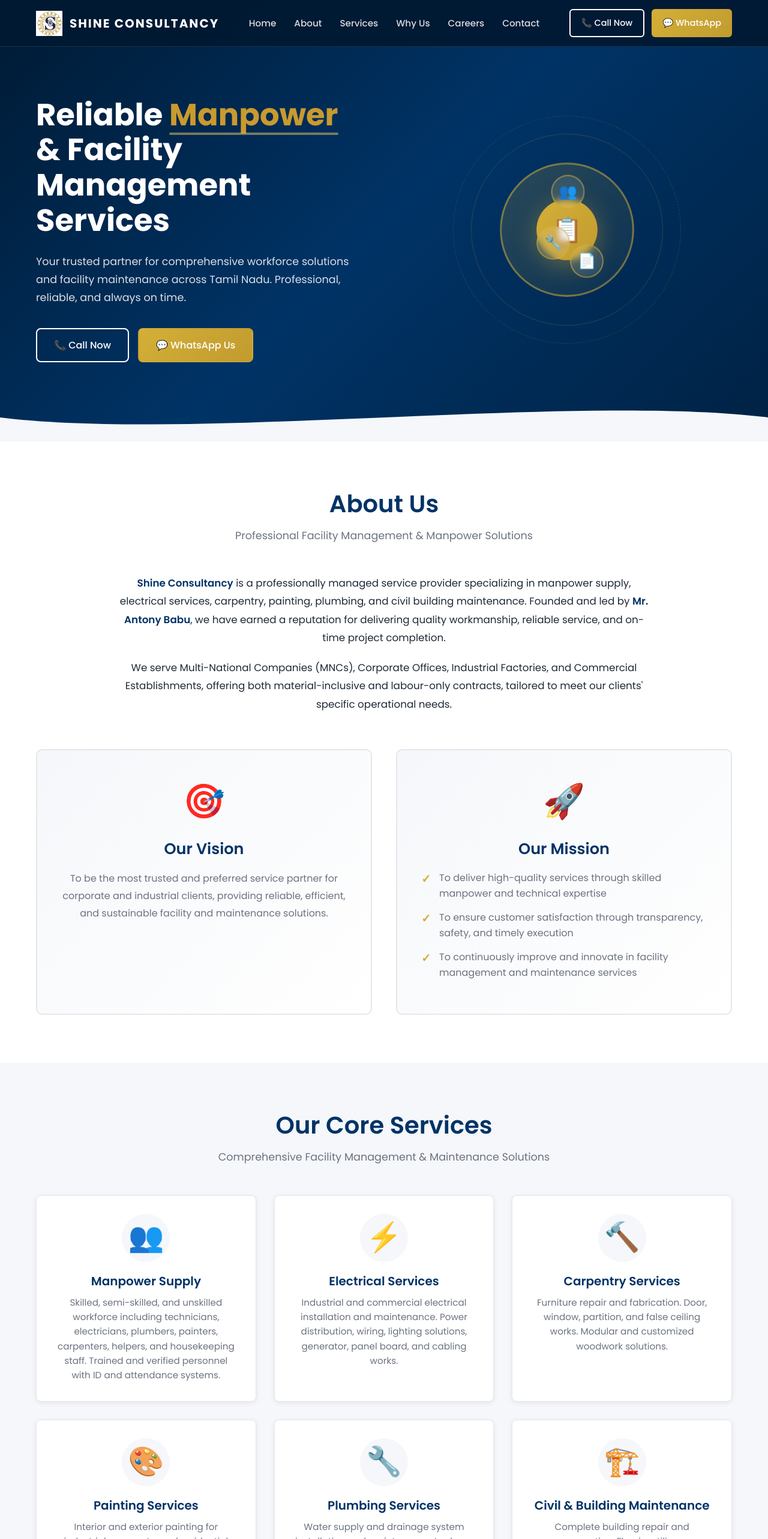
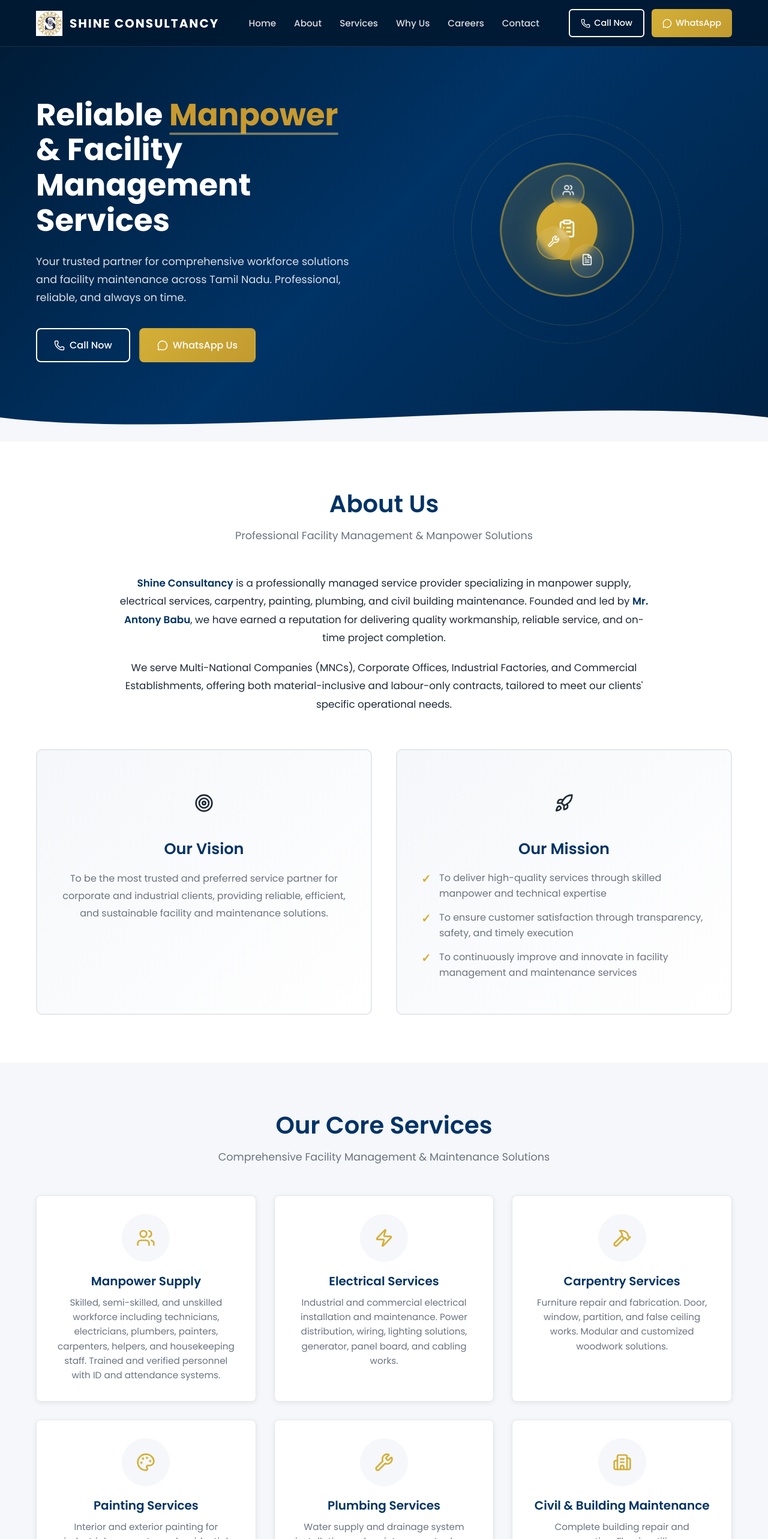
Before and after one commit to DicksonLegend/shine-consultancy-website, a React (Vite) app: page / in a window 1280 px wide. Shown: the top 2566 px of the page at 60% size. Built offline with nearby package versions, Linux system fonts and the light colour scheme.

Commit message:
UI Enhancement

```diff
--- a/package.json
+++ b/package.json
@@ -10,6 +10,7 @@
     "preview": "vite preview"
   },
   "dependencies": {
+    "lucide-react": "^0.562.0",
     "react": "^19.2.0",
     "react-dom": "^19.2.0"
   },
--- a/src/sections/About.jsx
+++ b/src/sections/About.jsx
@@ -1,3 +1,4 @@
+import { Target, Rocket } from 'lucide-react';
 import './About.css';
 
 const About = () => {
@@ -20,7 +21,7 @@
 
                 <div className="vision-mission">
                     <div className="vm-card">
-                        <div className="vm-icon">🎯</div>
+                        <div className="vm-icon"><Target size={32} /></div>
                         <h3>Our Vision</h3>
                         <p>
                             To be the most trusted and preferred service partner for corporate and industrial clients, providing reliable, efficient, and sustainable facility and maintenance solutions.
@@ -28,7 +29,7 @@
                     </div>
 
                     <div className="vm-card">
-                        <div className="vm-icon">🚀</div>
+                        <div className="vm-icon"><Rocket size={32} /></div>
                         <h3>Our Mission</h3>
                         <ul className="mission-list">
                             <li>To deliver high-quality services through skilled manpower and technical expertise</li>
--- a/src/sections/Careers.jsx
+++ b/src/sections/Careers.jsx
@@ -1,4 +1,5 @@
 import { useState } from 'react';
+import { Briefcase, MessageCircle } from 'lucide-react';
 import Button from '../components/Button';
 import './Careers.css';
 
@@ -34,7 +35,7 @@
 
                 <div className="careers-content">
                     <div className="careers-info">
-                        <div className="info-icon">💼</div>
+                        <div className="info-icon"><Briefcase size={32} /></div>
                         <h3>Looking for Work?</h3>
                         <p>
                             We are always looking for skilled technicians, electricians, painters, plumbers, carpenters, and general workers to join our manpower team. If you have experience and are looking for stable work opportunities with corporate clients, we'd love to hear from you.
@@ -102,7 +103,7 @@
                             <Button
                                 variant="whatsapp"
                                 onClick={handleWhatsAppApply}
-                                icon="💬"
+                                icon={<MessageCircle size={18} />}
                             >
                                 Apply via WhatsApp
                             </Button>
--- a/src/sections/Contact.jsx
+++ b/src/sections/Contact.jsx
@@ -1,9 +1,10 @@
+import { User, MapPin, Phone, Mail, MessageCircle } from 'lucide-react';
 import Button from '../components/Button';
 import './Contact.css';
 
 const Contact = () => {
     const contactInfo = {
-        address: 'SF No.588/1, A2C, No.2, Thiru Nagar, Andhivadi, HOSUR - 635 110, TN',
+        address: 'SF No.588/1, A2C, No.2, Thiru Nagar, Andhivadi, Mathigiri, HOSUR - 635 110, TN',
         phone: '+919976363114',
         email: 'shineconsultancy114@gmail.com'
     };
@@ -21,19 +22,19 @@
                 <div className="contact-content">
                     <div className="contact-info">
                         <div className="info-card">
-                            <div className="info-icon">👤</div>
+                            <div className="info-icon"><User size={24} /></div>
                             <h3>Proprietor</h3>
                             <p className="info-text">Mr. Antony Babu</p>
                         </div>
 
                         <div className="info-card">
-                            <div className="info-icon">📍</div>
+                            <div className="info-icon"><MapPin size={24} /></div>
                             <h3>Address</h3>
                             <p className="info-text">{contactInfo.address}</p>
                         </div>
 
                         <div className="info-card">
-                            <div className="info-icon">📞</div>
+                            <div className="info-icon"><Phone size={24} /></div>
                             <h3>Phone</h3>
                             <p className="info-text">
                                 <a href={`tel:${contactInfo.phone}`} className="contact-link">
@@ -43,7 +44,7 @@
                         </div>
 
                         <div className="info-card">
-                            <div className="info-icon">✉️</div>
+                            <div className="info-icon"><Mail size={24} /></div>
                             <h3>Email</h3>
                             <p className="info-text">
                                 <a href={`mailto:${contactInfo.email}`} className="contact-link">
@@ -63,7 +64,7 @@
                             <Button
                                 variant="primary"
                                 href={`tel:${contactInfo.phone}`}
-                                icon="📞"
+                                icon={<Phone size={18} />}
                             >
                                 Call Now
                             </Button>
@@ -71,7 +72,7 @@
                             <Button
                                 variant="whatsapp"
                                 href={`https://wa.me/${contactInfo.phone.replace(/\+/g, '')}?text=${encodeURIComponent(whatsappMessage)}`}
-                                icon="💬"
+                                icon={<MessageCircle size={18} />}
                             >
                                 WhatsApp Us
                             </Button>
@@ -79,7 +80,7 @@
                             <Button
                                 variant="outline"
                                 href={`mailto:${contactInfo.email}`}
-                                icon="✉️"
+                                icon={<Mail size={18} />}
                             >
                                 Send Email
                             </Button>
--- a/src/sections/Footer.css
+++ b/src/sections/Footer.css
@@ -49,6 +49,12 @@
     line-height: 1.5;
 }
 
+.footer-contact-list li {
+    display: flex;
+    align-items: center;
+    gap: 8px;
+}
+
 .footer-bottom {
     border-top: 1px solid rgba(255, 255, 255, 0.2);
     padding-top: 25px;
--- a/src/sections/Footer.jsx
+++ b/src/sections/Footer.jsx
@@ -1,3 +1,4 @@
+import { MapPin, Phone, Mail } from 'lucide-react';
 import './Footer.css';
 
 const Footer = () => {
@@ -28,10 +29,10 @@
 
                     <div className="footer-section">
                         <h4 className="footer-heading">Contact Information</h4>
-                        <ul className="footer-list">
-                            <li>📍 Hosur, Tamil Nadu - 635 110</li>
-                            <li>📞 +919976363114</li>
-                            <li>✉️ shineconsultancy114@gmail.com</li>
+                        <ul className="footer-list footer-contact-list">
+                            <li><MapPin size={16} /> Hosur, Tamil Nadu - 635 110</li>
+                            <li><Phone size={16} /> +919976363114</li>
+                            <li><Mail size={16} /> shineconsultancy114@gmail.com</li>
                         </ul>
                     </div>
                 </div>
--- a/src/sections/Hero.jsx
+++ b/src/sections/Hero.jsx
@@ -1,4 +1,5 @@
 import { useState, useEffect } from 'react';
+import { Phone, MessageCircle, ClipboardList, Users, Wrench, FileText } from 'lucide-react';
 import Button from '../components/Button';
 import './Hero.css';
 import logoImg from '../assets/shineconsultancy-logo.png';
@@ -47,7 +48,7 @@
 
                     <div className="nav-buttons">
                         <a href={`tel:${phoneNumber}`} className="nav-btn nav-btn-outline">
-                            📞 Call Now
+                            <Phone size={16} /> Call Now
                         </a>
                         <a
                             href={`https://wa.me/${phoneNumber.replace(/\+/g, '')}?text=${encodeURIComponent(whatsappMessage)}`}
@@ -55,7 +56,7 @@
                             target="_blank"
                             rel="noopener noreferrer"
                         >
-                            💬 WhatsApp
+                            <MessageCircle size={16} /> WhatsApp
                         </a>
                     </div>
 
@@ -91,7 +92,7 @@
 
                             <div className="hero-buttons">
                                 <a href={`tel:${phoneNumber}`} className="hero-btn hero-btn-outline">
-                                    📞 Call Now
+                                    <Phone size={18} /> Call Now
                                 </a>
                                 <a
                                     href={`https://wa.me/${phoneNumber.replace(/\+/g, '')}?text=${encodeURIComponent(whatsappMessage)}`}
@@ -99,7 +100,7 @@
                                     target="_blank"
                                     rel="noopener noreferrer"
                                 >
-                                    💬 WhatsApp Us
+                                    <MessageCircle size={18} /> WhatsApp Us
                                 </a>
                             </div>
                         </div>
@@ -108,18 +109,18 @@
                         <div className="hero-graphic">
                             <div className="graphic-circle">
                                 <div className="graphic-center">
-                                    <span className="center-icon">📋</span>
+                                    <span className="center-icon"><ClipboardList size={32} /></span>
                                 </div>
 
                                 {/* Orbiting Icons */}
                                 <div className="orbit-icon orbit-1">
-                                    <span>👥</span>
+                                    <span><Users size={20} /></span>
                                 </div>
                                 <div className="orbit-icon orbit-2">
-                                    <span>🔧</span>
+                                    <span><Wrench size={20} /></span>
                                 </div>
                                 <div className="orbit-icon orbit-3">
-                                    <span>📄</span>
+                                    <span><FileText size={20} /></span>
                                 </div>
                             </div>
 
--- a/src/sections/Services.jsx
+++ b/src/sections/Services.jsx
@@ -1,35 +1,36 @@
+import { Users, Zap, Hammer, Palette, Wrench, Building2 } from 'lucide-react';
 import Card from '../components/Card';
 import './Services.css';
 
 const Services = () => {
     const services = [
         {
-            icon: '👥',
+            icon: <Users size={32} />,
             title: 'Manpower Supply',
             description: 'Skilled, semi-skilled, and unskilled workforce including technicians, electricians, plumbers, painters, carpenters, helpers, and housekeeping staff. Trained and verified personnel with ID and attendance systems.'
         },
         {
-            icon: '⚡',
+            icon: <Zap size={32} />,
             title: 'Electrical Services',
             description: 'Industrial and commercial electrical installation and maintenance. Power distribution, wiring, lighting solutions, generator, panel board, and cabling works.'
         },
         {
-            icon: '🔨',
+            icon: <Hammer size={32} />,
             title: 'Carpentry Services',
             description: 'Furniture repair and fabrication. Door, window, partition, and false ceiling works. Modular and customized woodwork solutions.'
         },
         {
-            icon: '🎨',
+            icon: <Palette size={32} />,
             title: 'Painting Services',
             description: 'Interior and exterior painting for industrial, corporate, and residential properties. Texture, enamel, emulsion, and epoxy coatings with professional finish using modern equipment and eco-friendly materials.'
         },
         {
-            icon: '🔧',
+            icon: <Wrench size={32} />,
             title: 'Plumbing Services',
             description: 'Water supply and drainage system installation and maintenance. Leakage detection and pipe fitting works. Bathroom, kitchen, and sanitary system solutions.'
         },
         {
-            icon: '🏗️',
+            icon: <Building2 size={32} />,
             title: 'Civil & Building Maintenance',
             description: 'Complete building repair and renovation. Flooring, tiling, waterproofing, and plastering works. Facility upkeep and annual maintenance contracts (AMC).'
         }
--- a/src/sections/WhyChooseUs.jsx
+++ b/src/sections/WhyChooseUs.jsx
@@ -1,34 +1,35 @@
+import { Target, BadgeCheck, ClipboardList, ShieldCheck, Clock, PhoneCall } from 'lucide-react';
 import './WhyChooseUs.css';
 
 const WhyChooseUs = () => {
     const strengths = [
         {
-            icon: '🎯',
+            icon: <Target size={28} />,
             title: 'Single-window Solution',
             description: 'One-stop solution for all facility services'
         },
         {
-            icon: '✅',
+            icon: <BadgeCheck size={28} />,
             title: 'Skilled & Verified Manpower',
             description: 'Experienced workforce and quality supervision'
         },
         {
-            icon: '📋',
+            icon: <ClipboardList size={28} />,
             title: 'Flexible Contracts',
             description: 'Material and labour contracts available'
         },
         {
-            icon: '🛡️',
+            icon: <ShieldCheck size={28} />,
             title: 'Safety & Quality Assurance',
             description: 'Strong emphasis on safety, quality, and accountability'
         },
         {
-            icon: '⏱️',
+            icon: <Clock size={28} />,
             title: 'Timely Project Completion',
             description: 'On-time delivery with assured quality'
         },
         {
-            icon: '📞',
+            icon: <PhoneCall size={28} />,
             title: '24/7 Service Support',
             description: 'Round-the-clock support for urgent requirements'
         }
```
Also changed, not shown: 1 other file (tests, documents, lock files or other folders).
